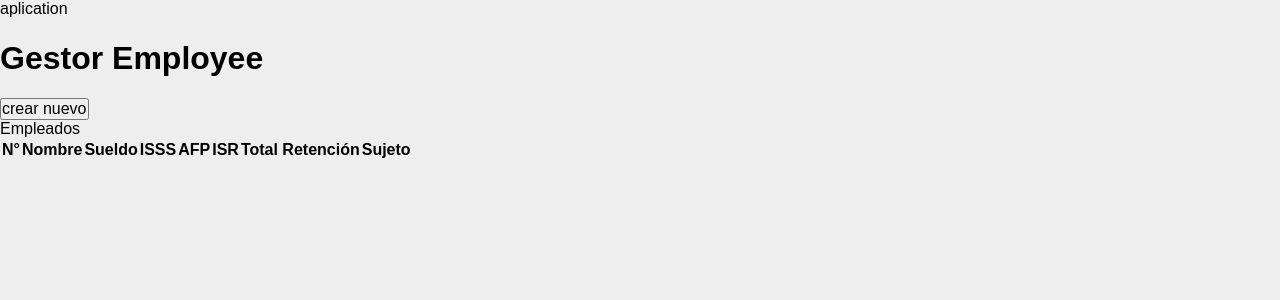
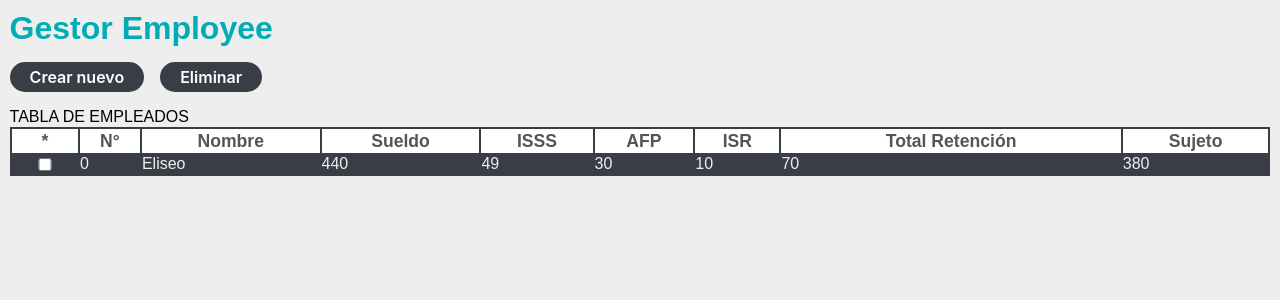
Before and after one commit to eliseodesign/react-ts-planilla, a React (Vite) app: page /app in a window 1280 px wide. Shown: the top 300 px of the page. Built offline with nearby package versions, Linux system fonts and the light colour scheme.

Commit message:
[:lipstick: style] table

```diff
--- a/src/index.scss
+++ b/src/index.scss
@@ -8,3 +8,4 @@
 @import "./shared/sass/components/main";
 // view
 @import "./shared/sass/views/landing";
+@import "./shared/sass/views/aplication";
--- /dev/null
+++ b/src/shared/sass/components/_button-primary.scss
@@ -0,0 +1,46 @@
+@use "../base/vars" as vars;
+
+  /* CSS */
+  .btn-primary{
+    align-items: center;
+    background-color: vars.$color1;
+    border: 0;
+    border-radius: 50px;
+    box-sizing: border-box;
+    color: #ffffff;
+    cursor: pointer;
+    display: inline-flex;
+    font-family: -apple-system, system-ui, system-ui, "Segoe UI", Roboto, "Helvetica Neue", "Fira Sans", Ubuntu, Oxygen, "Oxygen Sans", Cantarell, "Droid Sans", "Apple Color Emoji", "Segoe UI Emoji", "Segoe UI Symbol", "Lucida Grande", Helvetica, Arial, sans-serif;
+    font-size: 16px;
+    font-weight: 600;
+    justify-content: center;
+    line-height: 20px;
+    max-width: 480px;
+    min-height: 30px;
+    min-width: 0px;
+    overflow: hidden;
+    padding: 0px;
+    padding-left: 20px;
+    padding-right: 20px;
+    text-align: center;
+    touch-action: manipulation;
+    transition: background-color 0.167s cubic-bezier(0.4, 0, 0.2, 1) 0s, box-shadow 0.167s cubic-bezier(0.4, 0, 0.2, 1) 0s, color 0.167s cubic-bezier(0.4, 0, 0.2, 1) 0s;
+    user-select: none;
+    -webkit-user-select: none;
+    vertical-align: middle;
+
+    margin: 1em 1em 1em 0;
+    &:hover{
+      background-color: vars.$primary;
+      color: #ffffff;
+    }
+    &:active {
+      background: #09223b;
+      color: rgb(255, 255, 255, .7);
+    }
+    &:disabled {
+      cursor: not-allowed;
+      background: rgba(0, 0, 0, .08);
+      color: rgba(0, 0, 0, .3);
+    }
+    }
--- a/src/shared/sass/components/_main.scss
+++ b/src/shared/sass/components/_main.scss
@@ -1,3 +1,4 @@
 // import components
 @import "./button-layer";
+@import "./button-primary";
 @import "./employee-svg";
--- /dev/null
+++ b/src/shared/sass/views/_aplication.scss
@@ -0,0 +1,46 @@
+@use "../base/vars" as vars;
+
+.app-header{
+
+  h1{
+    margin: 0;
+    color: vars.$primary;
+  }
+
+}
+
+.aplication{
+  padding: .6em;
+}
+
+table{
+  width: 100%;
+  background: vars.$color1;
+  border: 0px solid vars.$color2;
+
+  thead{
+    color: #555;
+    font-size: 1.1em;
+    background: #fff;
+    border: 0px solid vars.$back;
+    th{
+      padding:2px;
+      font-weight: bold;
+    }
+  }
+
+  tbody{
+    color: #eee;
+
+    td:is(:has(input[type="checkbox"])) {
+      display: grid;
+      place-items: center;
+      padding: .2em;
+
+    }
+    input[type="checkbox"]{
+      width: 20px;
+    }
+
+  }
+}
--- a/src/view/aplication/components/Header.tsx
+++ b/src/view/aplication/components/Header.tsx
@@ -1,10 +1,11 @@
 const Header = () => {
   return (
-    <header>
+    <header className="app-header">
       <h1>Gestor Employee</h1>
 
       <div className="buttons">
-        <button>crear nuevo</button>
+        <button className="btn-primary">Crear nuevo</button>
+        <button className="btn-primary">Eliminar</button>
       </div>
     </header>
    );
--- a/src/view/aplication/components/Table.tsx
+++ b/src/view/aplication/components/Table.tsx
@@ -1,11 +1,12 @@
 const Table = () => {
   return (
     <div>
-      Empleados
+      TABLA DE EMPLEADOS
 
       <table>
           <thead>
             <tr>
+              <th>*</th>
               <th>N°</th>
               <th>Nombre</th>
               <th>Sueldo</th>
@@ -15,10 +16,23 @@ const Table = () => {
               <th>Total Retención</th>
               <th>Sujeto</th>
             </tr>
+
           </thead>
 
           <tbody>
-
+            <tr>
+              <td>
+                <input type="checkbox" />
+              </td>
+              <td>0</td>
+              <td>Eliseo</td>
+              <td>440</td>
+              <td>49</td>
+              <td>30</td>
+              <td>10</td>
+              <td>70</td>
+              <td>380</td>
+            </tr>
           </tbody>
 
         </table>
--- a/src/view/aplication/index.tsx
+++ b/src/view/aplication/index.tsx
@@ -3,11 +3,10 @@ import Table from "./components/Table";
 
 const App = () => {
   return (
-    <main>
-      aplication
+    <div className="aplication">
       <Header />
       <Table />
-    </main>
+    </div>
   );
 }
 
```
